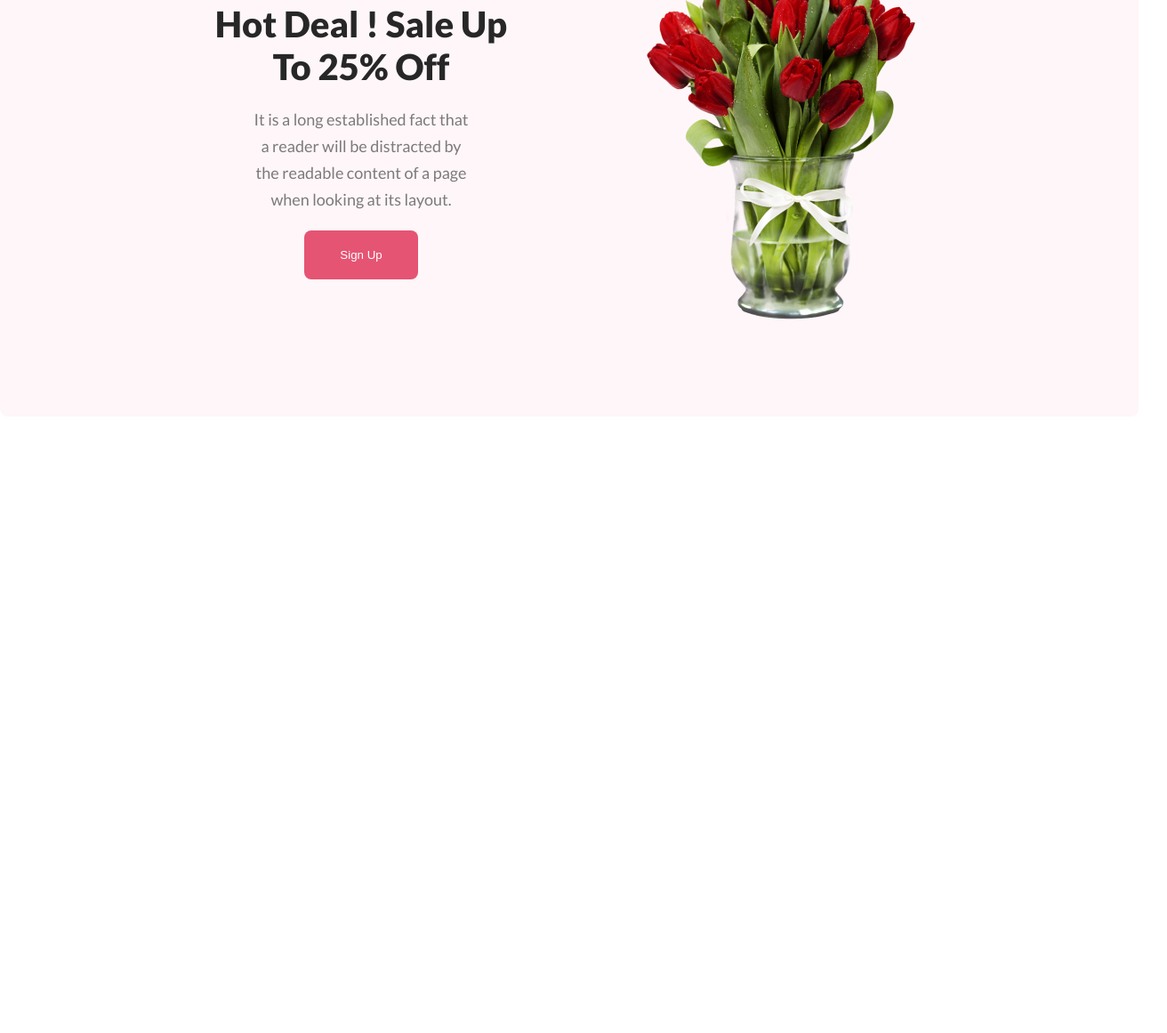
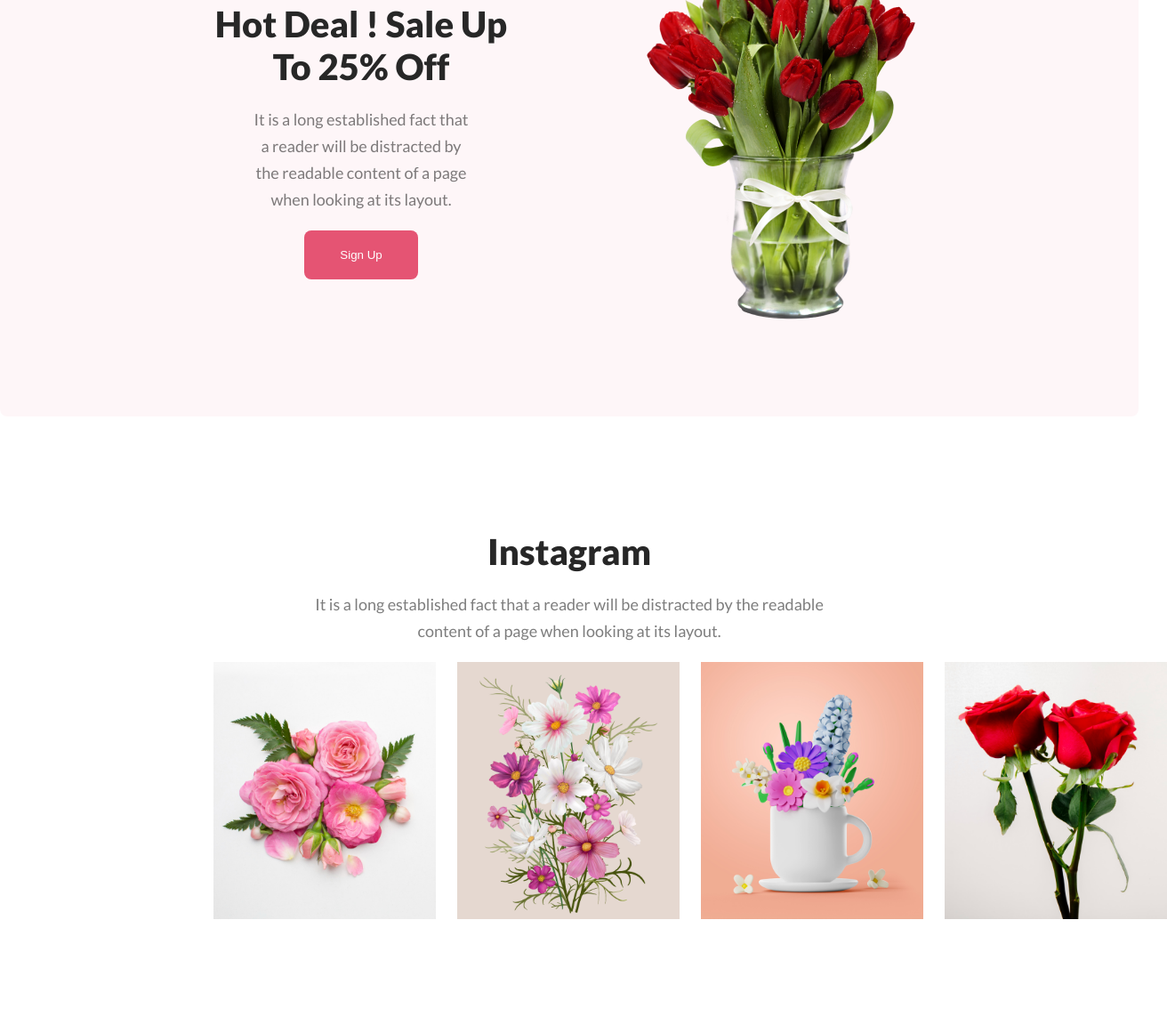
Before and after one commit to Digontha/flower-assignment, a plain HTML site: page index.html in a window 1280 px wide. Shown: the part 2198-3359 px from the top of the page at 89% size, 1312 px wide, since content can reach past the window. Before the commit the page ends 2666 px from the top, so only its background shows below. Drawn offline with Linux system fonts and the light colour scheme.

Commit message:
Instagram done

```diff
--- a/index.html
+++ b/index.html
@@ -65,6 +65,16 @@
             </div>
             <img class="hd-img" src="image/pngwing 8.png" alt="">
         </section>
+        <section class="insta">
+            <h1 class="heading-2">Instagram</h1>
+            <p class="text-2">It is a long established fact that a reader will be distracted by the readable <br> content of a page when looking at its layout.</p>
+            <div class="insta-imgs">
+                <img class="insta-img" src="image/Flower 01.png" alt="">
+                <img class="insta-img" src="image/Rectangle 4.png" alt="">
+                <img class="insta-img" src="image/Rectangle 5.png" alt="">
+                <img class="insta-img" src="image/Rectangle 6.png" alt="">
+            </div>
+        </section>
     </main>
     <footer>
 
--- a/styles/style.css
+++ b/styles/style.css
@@ -126,3 +126,16 @@ gap: 150px;
     width: 318px;
 height: 420px;
 }
+.insta{
+    padding: 128px 240px;
+    text-align: center;
+}
+.insta-imgs{
+    display: flex;
+    justify-content: space-between;
+    align-items: center;
+    gap: 24px;
+}
+.insta-img{
+    width: 250px;
+}
```
